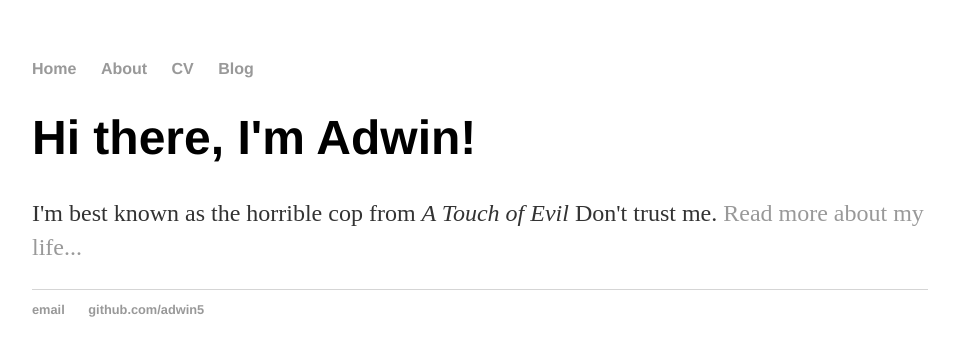
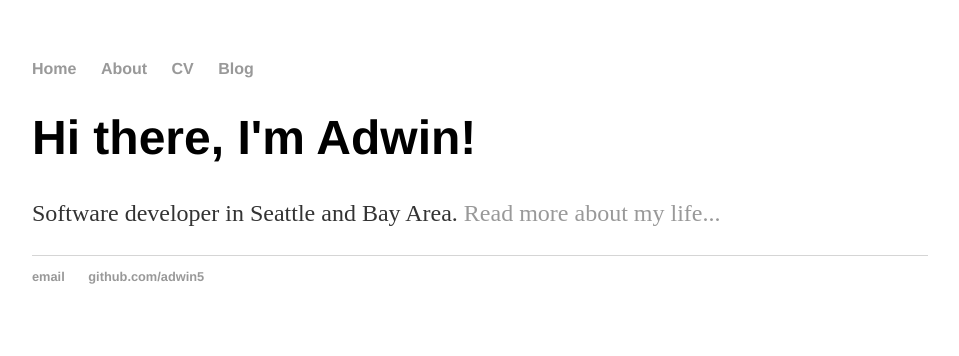
Before and after one commit to adwin5/adwin5.github.io, a Jekyll site: the page built from index.html, in a window 1280 px wide. Shown: the top 356 px of the page, without its empty margins (160-1119 px from the left). Built offline with Jekyll 4.4.1, drawn with Linux system fonts in a browser that asks for light colours.

Commit message:
Update index.html

```diff
--- a/index.html
+++ b/index.html
@@ -4,5 +4,5 @@ title: Hank Quinlan, Horrible Cop
 ---
 <div class="blurb">
 	<h1>Hi there, I'm Adwin!</h1>
-	<p>I'm best known as the horrible cop from <em>A Touch of Evil</em> Don't trust me. <a href="/about">Read more about my life...</a></p>
+	<p>Software developer in Seattle and Bay Area. <a href="/about">Read more about my life...</a></p>
 </div><!-- /.blurb -->
```
